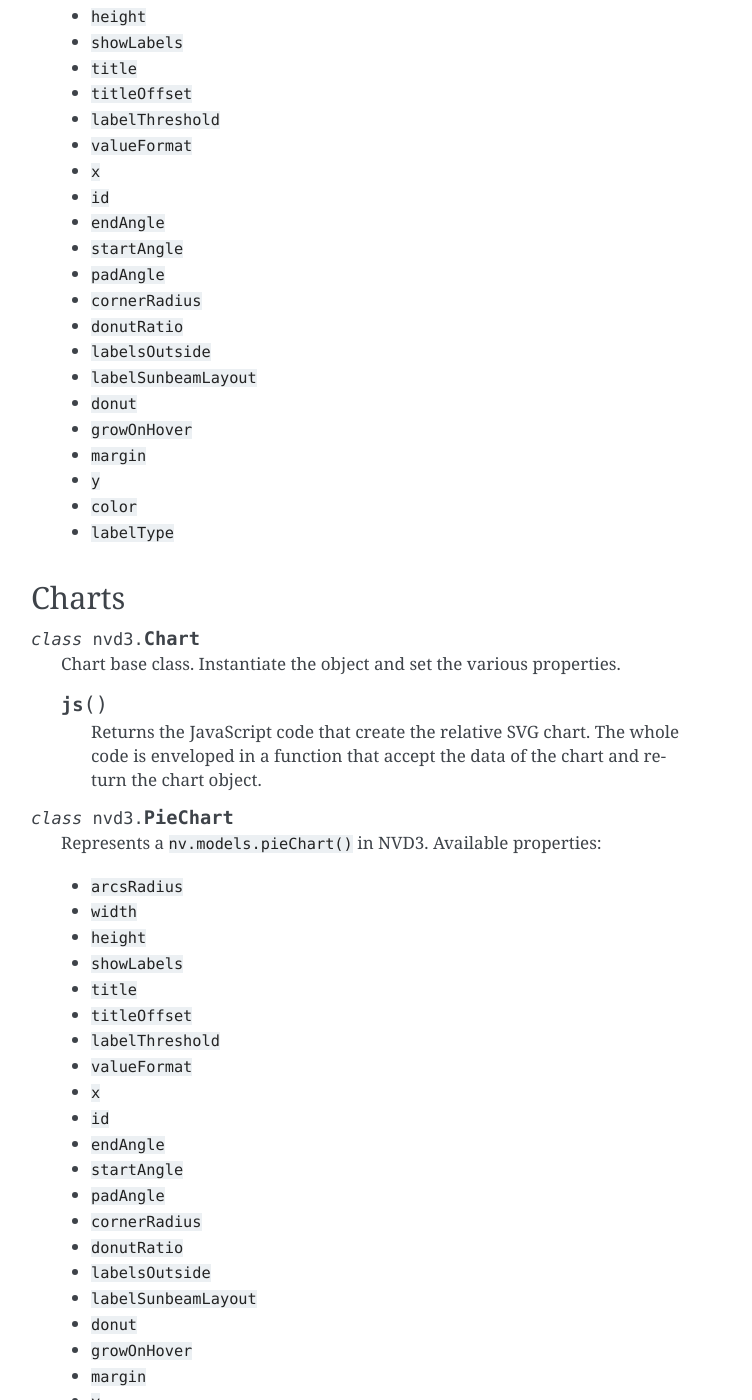
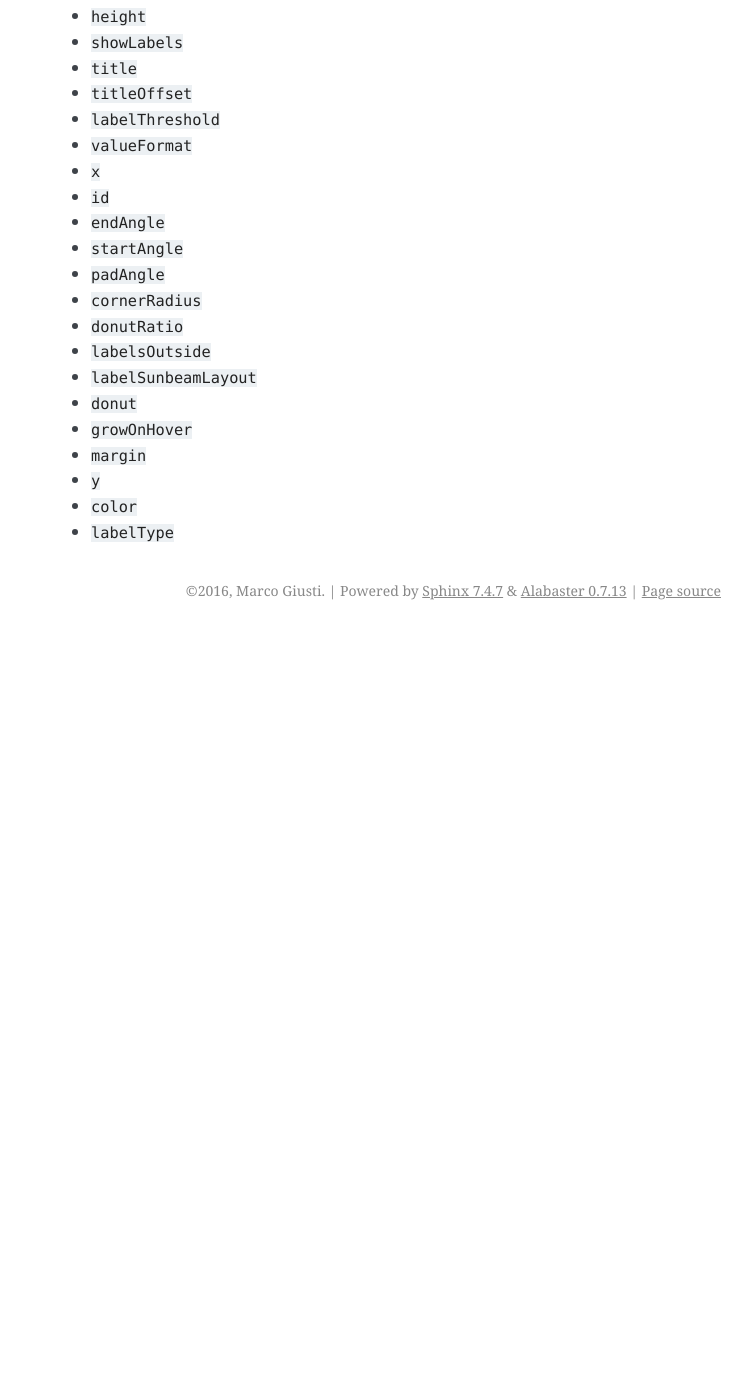
Before and after one commit to marcogiusti/nvd3_py, a Sphinx documentation site: the page built from docs/reference/basemodels.rst, in a window 1280 px wide and 1400 px high, scrolled down 4152 px. Shown: the whole window, without its empty margins (389-1141 px from the left). Built offline with Sphinx 7.4.7, drawn with Linux system fonts in a browser that asks for light colours; after the commit the page ends 4782 px from its top, so only the background shows below that; some of the changed text lies outside the part shown.

Commit message:
Reorganize documentation.

```diff
--- a/docs/index.rst
+++ b/docs/index.rst
@@ -110,7 +110,7 @@
 
    examples/index
    django
-   reference
+   reference/index
 
 
 .. _NVD3: http://nvd3.org/
--- a/docs/reference.rst
+++ b/docs/reference/basemodels.rst
@@ -218,87 +218,3 @@
    - ``y``
    - ``color``
    - ``labelType``
-
-
-Charts
-======
-
-.. class:: nvd3.Chart()
-
-   Chart base class. Instantiate the object and set the various
-   properties.
-
-   .. method:: js()
-
-      Returns the JavaScript code that create the relative SVG chart.
-      The whole code is enveloped in a function that accept the data of
-      the chart and return the chart object.
-
-.. class:: nvd3.PieChart()
-
-   Represents a ``nv.models.pieChart()`` in NVD3. Available properties:
-
-   - ``arcsRadius``
-   - ``width``
-   - ``height``
-   - ``showLabels``
-   - ``title``
-   - ``titleOffset``
-   - ``labelThreshold``
-   - ``valueFormat``
-   - ``x``
-   - ``id``
-   - ``endAngle``
-   - ``startAngle``
-   - ``padAngle``
-   - ``cornerRadius``
-   - ``donutRatio``
-   - ``labelsOutside``
-   - ``labelSunbeamLayout``
-   - ``donut``
-   - ``growOnHover``
-   - ``margin``
-   - ``y``
-   - ``color``
-   - ``labelType``
-
-.. class:: nvd3.LineChart()
-
-   Represents a ``nv.models.lineChart()`` in NVD3. Available properties:
-
-   - ``width``
-   - ``height``
-   - ``showLegend``
-   - ``legendPosition``
-   - ``showXAxis``
-   - ``showYAxis``
-   - ``rightAlignYAxis``
-   - ``useInteractiveGuideline``
-   - ``x``
-   - ``y``
-   - ``focusEnable``
-   - ``defaultState``
-   - ``noData``
-   - ``focusHeight``
-   - ``focusShowAxisX``
-   - ``focusShowAxisY``
-   - ``brushExtent``
-   - ``focusMargin``
-   - ``margin``
-   - ``duration``
-   - ``color``
-   - ``interpolate``
-   - ``xTickFormat``
-   - ``yTickFormat``
-
-
-Data suppliers
-==============
-
-.. TODO
-
-
-Containers
-==========
-
-.. TODO
--- /dev/null
+++ b/docs/reference/containers.rst
@@ -0,0 +1,5 @@
+==========
+Containers
+==========
+
+.. TODO
--- /dev/null
+++ b/docs/reference/suppliers.rst
@@ -0,0 +1,5 @@
+==============
+Data suppliers
+==============
+
+.. TODO
```
Also changed, not shown: other parts of docs/reference/basemodels.rst (+8 -8 lines), docs/reference/charts.rst (added, +71 -0 lines), docs/reference/index.rst (added, +11 -0 lines).
